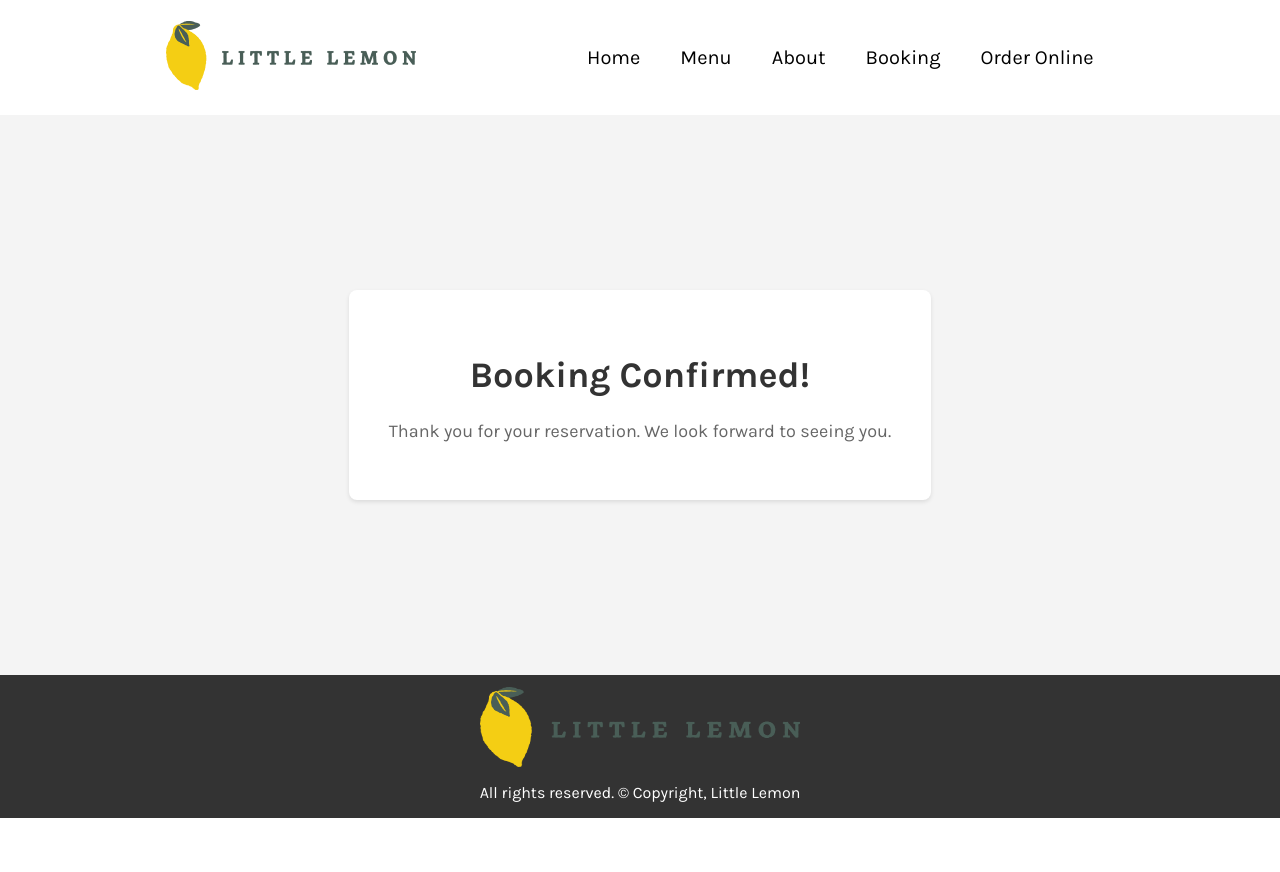
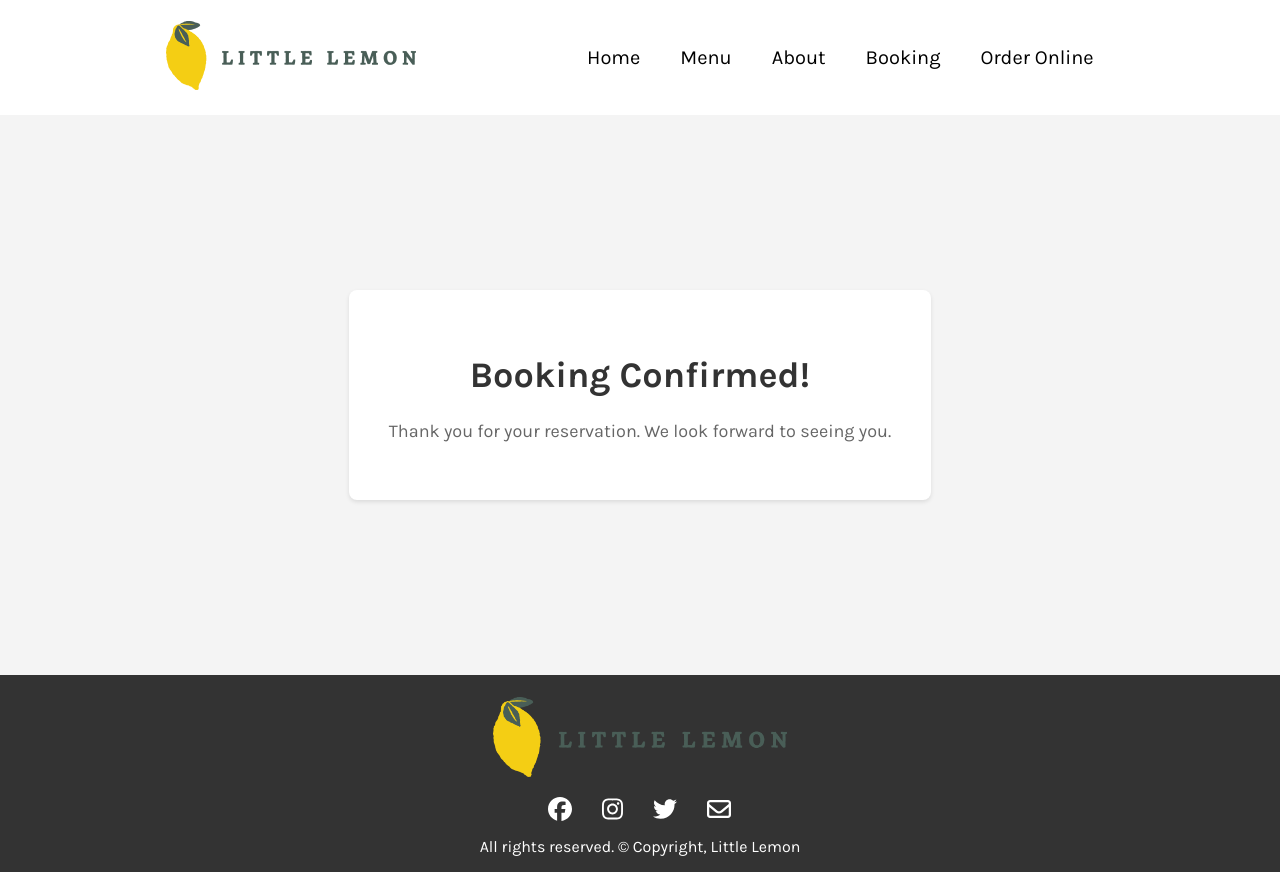
Before and after one commit to jaaaphetpaz/meta-capstone, a React (Create React App) app: page /confirmed in a window 1280 px wide. Before the commit the page ends 818 px from the top, so only its background shows below. Built offline with nearby package versions, Linux system fonts and the light colour scheme.

Commit message:
footer + fontawesome

```diff
--- a/package.json
+++ b/package.json
@@ -3,6 +3,11 @@
   "version": "0.1.0",
   "private": true,
   "dependencies": {
+    "@fortawesome/fontawesome-svg-core": "^6.5.2",
+    "@fortawesome/free-brands-svg-icons": "^6.5.2",
+    "@fortawesome/free-regular-svg-icons": "^6.5.2",
+    "@fortawesome/free-solid-svg-icons": "^6.5.2",
+    "@fortawesome/react-fontawesome": "^0.2.0",
     "@testing-library/jest-dom": "^5.17.0",
     "@testing-library/react": "^13.4.0",
     "@testing-library/user-event": "^13.5.0",
--- a/src/App.css
+++ b/src/App.css
@@ -235,45 +235,6 @@ input[type="submit"]:hover {
 
 /* CONFIRMED BOOKING TRY------------------ */
 
-/* form,
-.comfirm {
-  padding: 10px 13%;
-}
-
-.formField {
-  padding: 50px 20px;
-}
-
-input,
-label {
-  display: inline-block;
-  margin-right: 20px;
-  margin-bottom: 20px;
-}
-#book-date,
-#book-time,
-#book-guests,
-#book-occasion {
-  background: #bdbdbd43;
-  padding: 8px 24px;
-  border: none;
-  outline: none;
-  border-radius: 2px;
-}
-
-.btnReceive input {
-  padding: 12px 16px;
-  margin-top: 20px;
-  background: #495e57;
-  color: #fff;
-  border: none;
-  border-radius: 4px;
-}
-
-.comfirm span {
-  color: blue;
-} */
-
 /* menu items */
 
 #menu {
@@ -400,6 +361,34 @@ label {
 }
 /* ABOUT SECTION---------------------- */
 
+/* FOOTER------------------------------------------------------ */
+.footer-text {
+  display: flex;
+  align-items: center;
+  justify-content: space-between;
+}
+
+.social-icons {
+  list-style: none;
+  padding: 0;
+  margin: 0;
+}
+
+.social-icons li {
+  display: inline-block;
+  margin-right: 30px;
+}
+
+.social-icons li:last-child {
+  margin-right: 0;
+}
+
+.social-icons a {
+  color: white;
+}
+
+/* FOOTER------------------------------------------------------ */
+
 footer {
   display: flex;
   justify-content: center;
@@ -411,6 +400,7 @@ footer {
 
 .footer-logo {
   height: 80px;
+  margin: 10px 0 20px 0;
 }
 
 .footer-text {
--- a/src/components/Footer.jsx
+++ b/src/components/Footer.jsx
@@ -1,11 +1,40 @@
 import React from "react";
 import Logo from "../img/logo1.png";
+import { FontAwesomeIcon } from "@fortawesome/react-fontawesome";
+import {
+  faFacebook,
+  faInstagram,
+  faTwitter,
+} from "@fortawesome/free-brands-svg-icons";
+import { faEnvelope } from "@fortawesome/free-regular-svg-icons";
 
 function Footer() {
   return (
     <footer>
       <div className="footer-text">
         <img className="footer-logo" src={Logo} alt="logo" />
+        <ul className="social-icons">
+          <li>
+            <a href="https://www.facebook.com">
+              <FontAwesomeIcon icon={faFacebook} size="xl" />
+            </a>
+          </li>
+          <li>
+            <a href="https://www.instagram.com">
+              <FontAwesomeIcon icon={faInstagram} size="xl" />
+            </a>
+          </li>
+          <li>
+            <a href="https://twitter.com">
+              <FontAwesomeIcon icon={faTwitter} size="xl" />
+            </a>
+          </li>
+          <li>
+            <a href="mailto:example@example.com">
+              <FontAwesomeIcon icon={faEnvelope} size="xl" />
+            </a>
+          </li>
+        </ul>
         <p>All rights reserved. &copy; Copyright, Little Lemon</p>
       </div>
     </footer>
```
Also changed, not shown: 1 other file (tests, documents, lock files or other folders).
